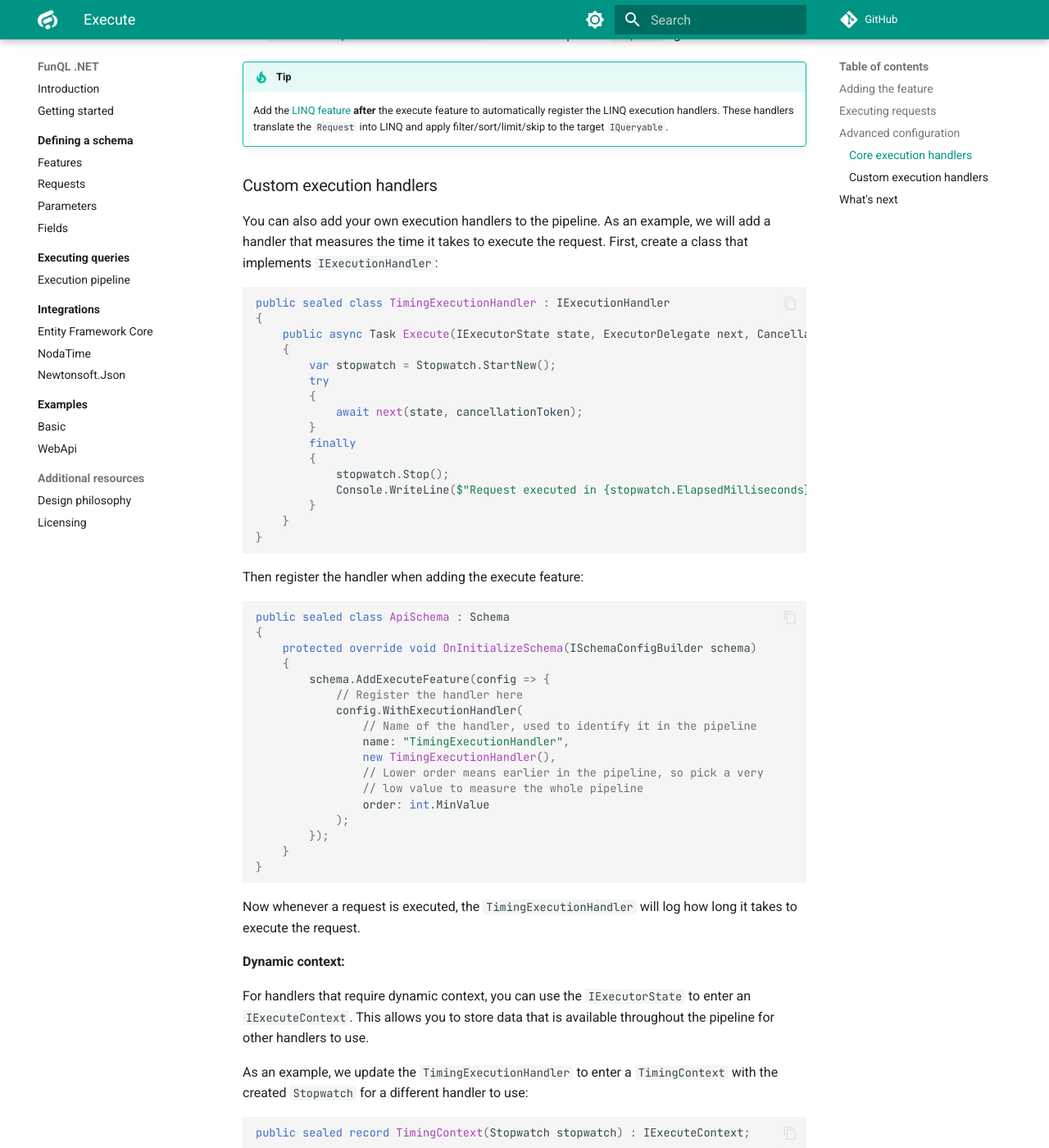
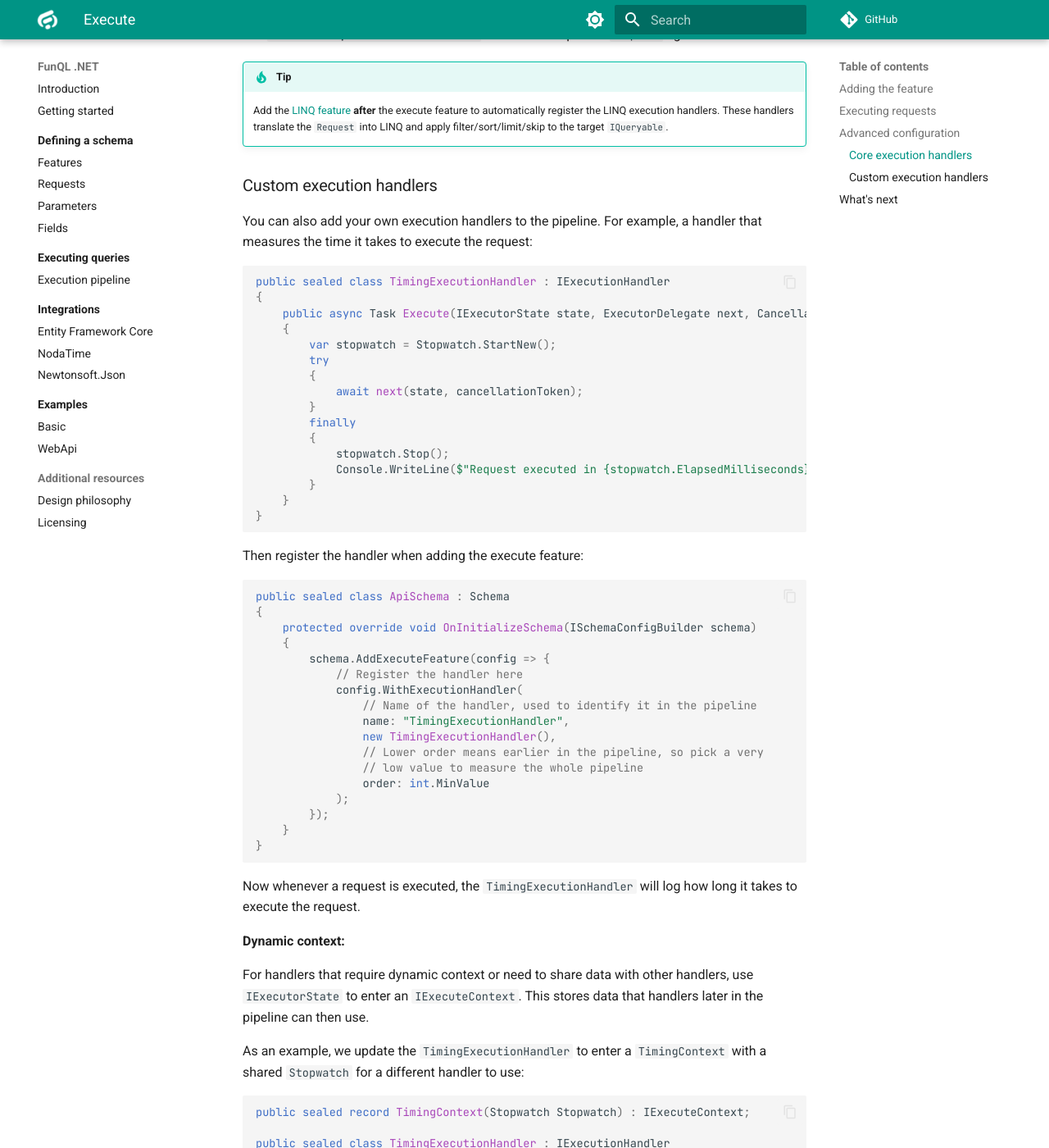
Before and after one commit to funql/funql-dotnet, an MkDocs documentation site: the page built from docs/defining-a-schema/features/execute.md, in a window 1280 px wide and 1400 px high, scrolled down 1659 px. Shown: the whole window at 82% size. Built offline with MkDocs 1.6.1 and Material for MkDocs 9.7.7, drawn with Linux system fonts in a browser that asks for light colours; comment, search, counter and statistics services are not loaded; some of the changed text lies outside the part shown.

Commit message:
Update features/execute.md

````diff
--- a/docs/defining-a-schema/features/execute.md
+++ b/docs/defining-a-schema/features/execute.md
@@ -71,8 +71,8 @@ handlers:
 
 ### Custom execution handlers
 
-You can also add your own execution handlers to the pipeline. As an example, we will add a handler that measures the
-time it takes to execute the request. First, create a class that implements `IExecutionHandler`:
+You can also add your own execution handlers to the pipeline. For example, a handler that measures the time it takes to
+execute the request:
 
 ```csharp
 public sealed class TimingExecutionHandler : IExecutionHandler
@@ -119,14 +119,14 @@ Now whenever a request is executed, the `TimingExecutionHandler` will log how lo
 
 **Dynamic context:**
 
-For handlers that require dynamic context, you can use the `IExecutorState` to enter an `IExecuteContext`. This allows
-you to store data that is available throughout the pipeline for other handlers to use.
+For handlers that require dynamic context or need to share data with other handlers, use `IExecutorState` to enter an
+`IExecuteContext`. This stores data that handlers later in the pipeline can then use.
 
-As an example, we update the `TimingExecutionHandler` to enter a `TimingContext` with the created `Stopwatch` for a
+As an example, we update the `TimingExecutionHandler` to enter a `TimingContext` with a shared `Stopwatch` for a
 different handler to use:
 
 ```csharp
-public sealed record TimingContext(Stopwatch stopwatch) : IExecuteContext;
+public sealed record TimingContext(Stopwatch Stopwatch) : IExecuteContext;
 
 public sealed class TimingExecutionHandler : IExecutionHandler
 {
@@ -155,14 +155,14 @@ public sealed class LogTimingExecutionHandler : IExecutionHandler
         var context = state.FindContext<TimingContext>();
         if (context != null) {
             Console.WriteLine($"Time elapsed is {context.stopwatch.ElapsedMilliseconds} ms");
-        } // else: The context was not found, so never entered that context
+        } // else: Context was not entered
 
         return next(state, cancellationToken);
     }
 }
 ```
 
-The `LogTimingExecutionHandler` will now log the elapsed time only when the `TimingContext` is available.
+The `LogTimingExecutionHandler` logs the elapsed time only when a `TimingContext` has been entered.
 
 ## What's next
 
````
